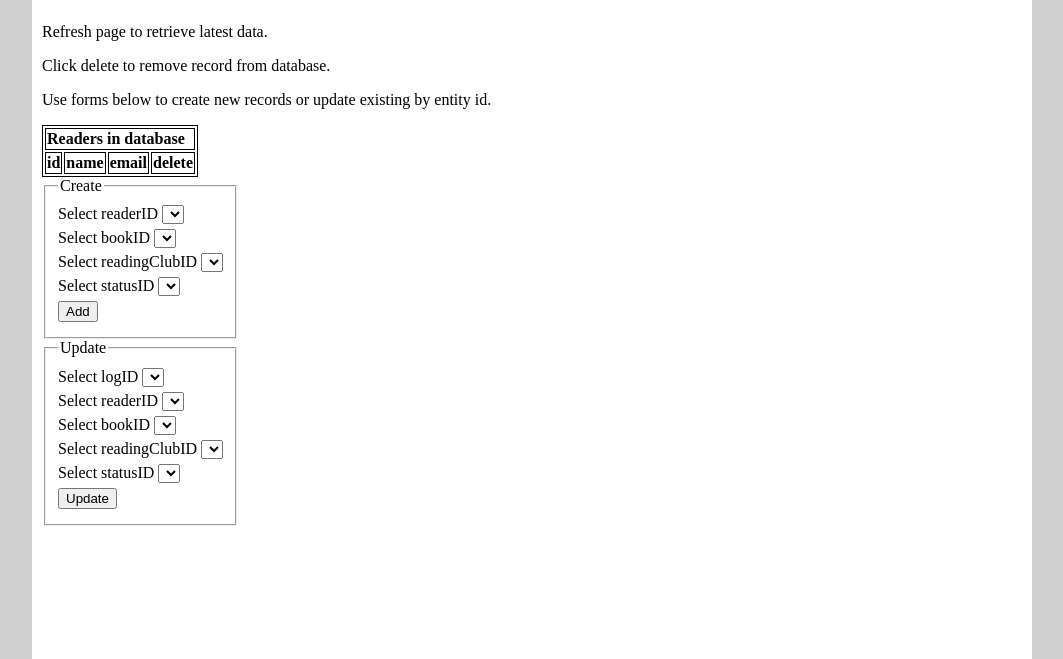
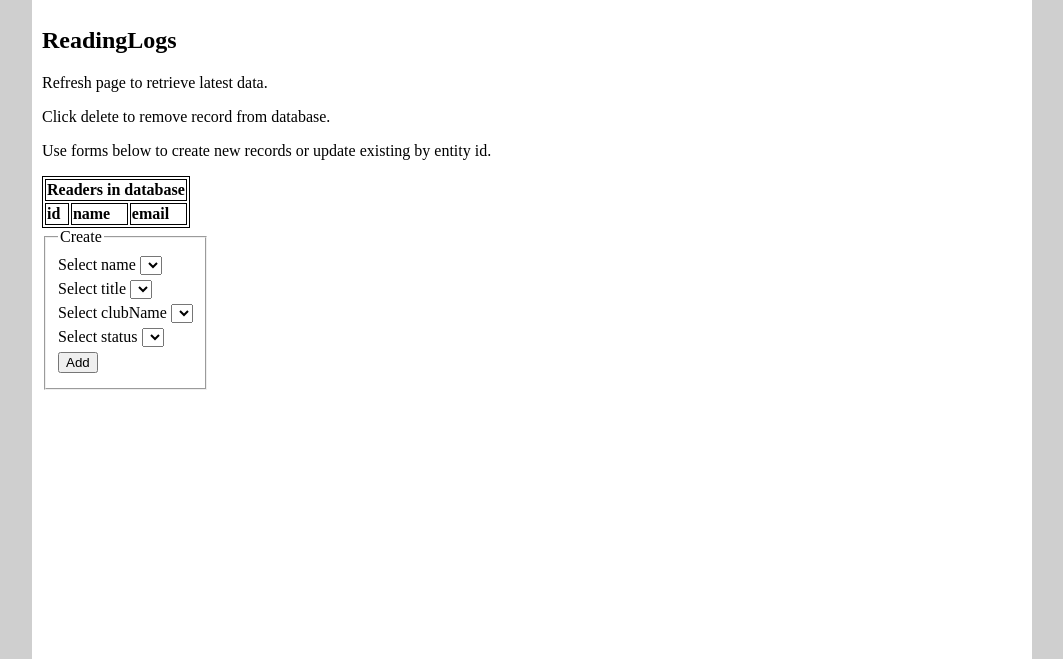
Before and after one commit to JoshuaASears/Silicon-Shelf, a website: page step3/readinglogs.html in a window 1280 px wide. Shown: the part 141-800 px from the top of the page, without its empty margins (108-1171 px from the left). Drawn offline with Linux system fonts and the light colour scheme.

Commit message:
final updates to static pages for step 3. added reviews and html updates to project stpe 3 doc

```diff
--- a/step3/readinglogs.html
+++ b/step3/readinglogs.html
@@ -18,6 +18,7 @@
         </nav>
         <main>
             <section>
+                <h2>ReadingLogs</h2>
                 <p>Refresh page to retrieve latest data.</p>
                 <p>Click delete to remove record from database.</p>
                 <p>Use forms below to create new records or update existing by entity id.</p>
@@ -26,13 +27,12 @@
                 <table>
                     <thead>
                         <tr>
-                            <th colspan="4">Readers in database</th>
+                            <th colspan="3">Readers in database</th>
                         </tr>
                         <tr>
                             <th>id</th>
                             <th>name</th>
                             <th>email</th>
-                            <th>delete</th>
                         </tr>
                     </thead>
                 </table>
@@ -41,60 +41,27 @@
                 <form action="">
                     <fieldset>
                         <legend>Create</legend>
-                        <label for="create-ReadingLogs-readerID">
-                            Select readerID
-                            <select id="create-ReadingLogs-readerID">
+                        <label for="create-fk-Readers-name">
+                            Select name
+                            <select id="create-fk-Readers-name">
                             </select>
                         </label>
-                        <label for="create-ReadingLogs-bookID">
-                            Select bookID
-                            <select id="create-ReadingLogs-bookID">
+                        <label for="create-fk-Books-title">
+                            Select title
+                            <select id="create-fk-Books-title">
                             </select>
                         </label>
-                        <label for="create-ReadingLogs-readingClubID">
-                            Select readingClubID
-                            <select id="create-ReadingLogs-readingClubID" optional>
+                        <label for="create-fk-ReadingClubs-clubName">
+                            Select clubName
+                            <select id="create-fk-ReadingClubs-clubName" optional>
                             </select>
                         </label>
-                        <label for="create-ReadingLogs-statusID">
-                            Select statusID
-                            <select id="create-ReadingLogs-statusID">
+                        <label for="create-fk-ReadingStatus-status">
+                            Select status
+                            <select id="create-fk-ReadingStatus-status">
                             </select>
                         </label>
                         <button>Add</button>
-                    </fieldset>
-                </form>
-            </section>
-            <section>
-                <form action="">
-                    <fieldset>
-                        <legend>Update</legend>
-                        <label for="update-ReadingLogs-logID">
-                            Select logID
-                            <select id="update-ReadingLogs-logID" required>
-                            </select>
-                        </label>
-                        <label for="update-ReadingLogs-readerID">
-                            Select readerID
-                            <select id="update-ReadingLogs-readerID" required>
-                            </select>
-                        </label>
-                        <label for="update-ReadingLogs-bookID">
-                            Select bookID
-                            <select id="update-ReadingLogs-bookID" required>
-                            </select>
-                        </label>
-                        <label for="update-ReadingLogs-readingClubID">
-                            Select readingClubID
-                            <select id="update-ReadingLogs-readingClubID" optional>
-                            </select>
-                        </label>
-                        <label for="update-ReadingLogs-statusID">
-                            Select statusID
-                            <select id="update-ReadingLogs-statusID" required>
-                            </select>
-                        </label>
-                        <button>Update</button>
                     </fieldset>
                 </form>
             </section>
```
Also changed, not shown: step3/books.html (+3 -6 lines), step3/clubmembers.html (+7 -29 lines), step3/readers.html (+3 -6 lines), step3/readingclubs.html (+3 -5 lines), step3/readingstatus.html (+4 -6 lines), 1 other file.
